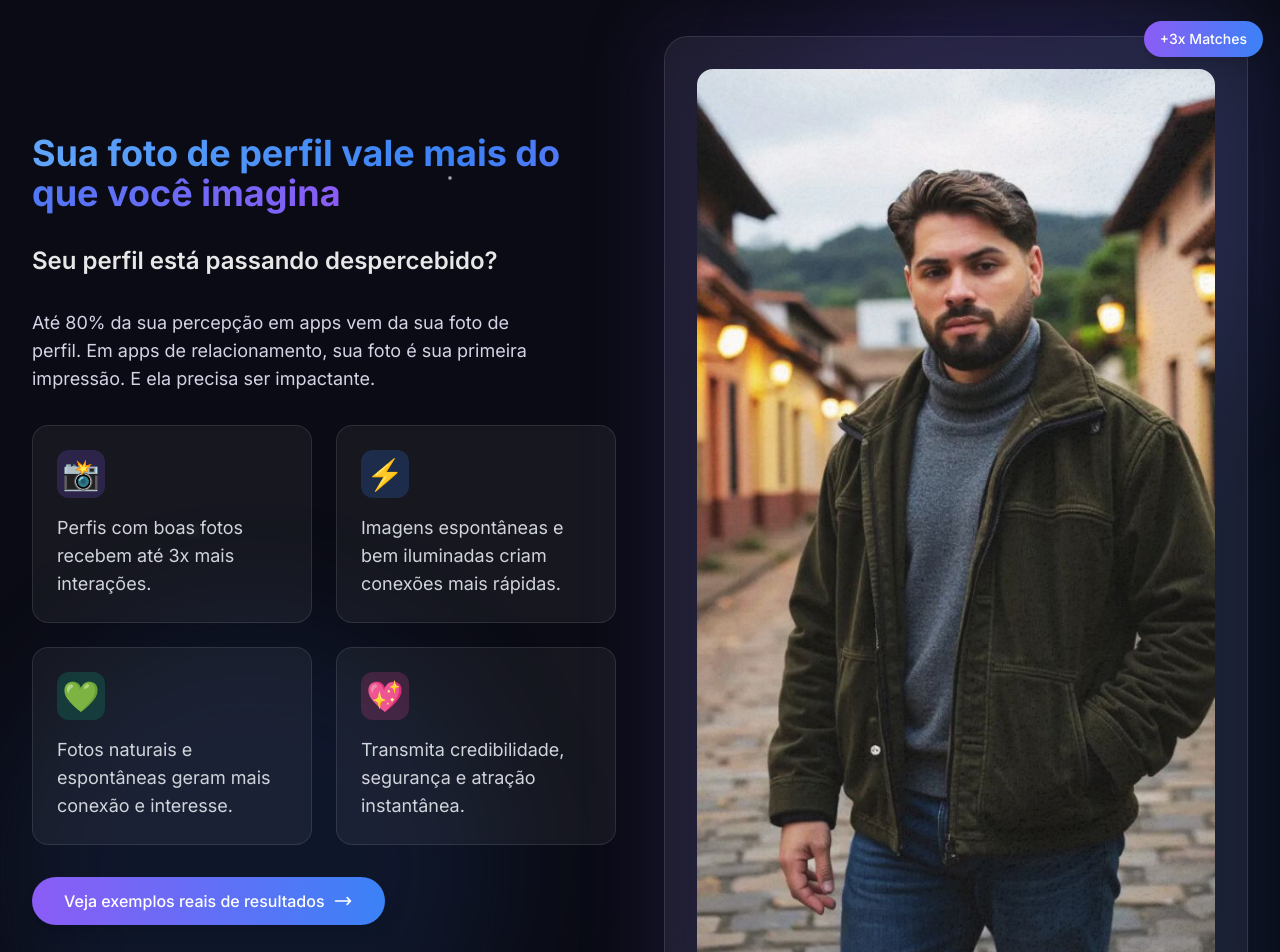
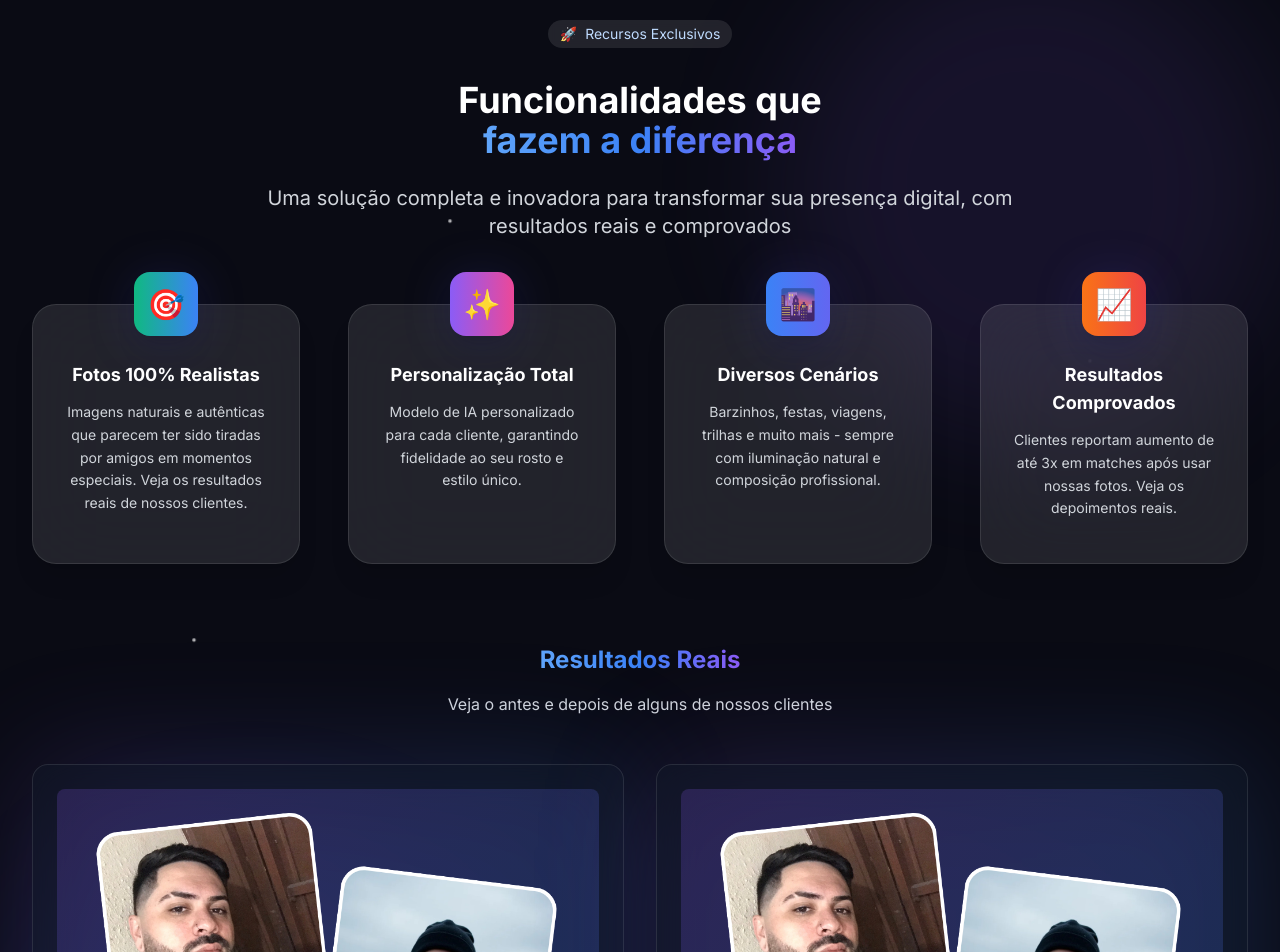
Before and after one commit to Aouza/matchepic, a Next.js app: page / in a window 1280 px wide. Shown: the part 860-1812 px from the top of the page. Built offline with nearby package versions, Linux system fonts and the light colour scheme.

Commit message:
feat: adiciona título e descrição premium à seção de preços, melhora espaçamento e visual dos planos

```diff
--- a/src/app/page.tsx
+++ b/src/app/page.tsx
@@ -9,127 +9,16 @@ import Results from "@/components/Results";
 import FAQ from "@/components/FAQ";
 import CTA from "@/components/CTA";
 import Footer from "@/components/Footer";
+import PricingUrgencyHeader from "@/components/PricingUrgencyHeader";
 
 export default function Home() {
   return (
     <main className="min-h-screen bg-[#0A0B14] text-white">
       <Hero />
 
-      {/* Seção mesclada: Valor do perfil + Primeiras impressões */}
-      <section className="relative py-24 overflow-hidden">
-        {/* Background com estrelas */}
-        <div className="absolute inset-0 overflow-hidden">
-          <div className="absolute w-1 h-1 bg-white rounded-full top-[20%] left-[35%] animate-twinkle"></div>
-          <div className="absolute w-1 h-1 bg-white rounded-full top-[50%] left-[15%] animate-twinkle delay-100"></div>
-          <div className="absolute w-1 h-1 bg-white rounded-full top-[30%] left-[85%] animate-twinkle delay-200"></div>
-          <div className="absolute w-1 h-1 bg-white rounded-full top-[70%] left-[65%] animate-twinkle delay-300"></div>
-        </div>
-        {/* Gradientes de fundo */}
-        <div className="absolute inset-0">
-          <div className="absolute top-0 right-0 w-[200px] h-[200px] sm:w-[350px] sm:h-[350px] lg:w-[500px] lg:h-[500px] bg-purple-500/10 rounded-full blur-3xl"></div>
-          <div className="absolute bottom-0 left-0 w-[200px] h-[200px] sm:w-[350px] sm:h-[350px] lg:w-[500px] lg:h-[500px] bg-blue-500/10 rounded-full blur-3xl"></div>
-        </div>
-        <div className="relative max-w-7xl mx-auto px-4 sm:px-6 lg:px-8">
-          <div className="grid grid-cols-1 lg:grid-cols-2 gap-12 items-center">
-            {/* Texto à esquerda */}
-            <div className="space-y-8">
-              <h2 className="text-3xl sm:text-4xl font-bold leading-tight">
-                <span className="bg-gradient-to-r from-blue-400 via-blue-500 to-purple-500 bg-clip-text text-transparent">
-                  Sua foto de perfil vale mais do que você imagina
-                </span>
-              </h2>
-              <h3 className="text-xl sm:text-2xl font-semibold text-white/90">
-                Seu perfil está passando despercebido?
-              </h3>
-              <p className="text-base sm:text-lg text-purple-100/90 mb-3 max-w-lg">
-                Até 80% da sua percepção em apps vem da sua foto de perfil. Em
-                apps de relacionamento, sua foto é sua primeira impressão. E ela
-                precisa ser impactante.
-              </p>
-              <div className="grid grid-cols-1 sm:grid-cols-2 gap-6">
-                <div className="bg-white/5 backdrop-blur-sm rounded-2xl p-6 border border-white/10">
-                  <div className="w-12 h-12 rounded-xl bg-purple-500/20 flex items-center justify-center mb-4">
-                    <span className="text-3xl">📸</span>
-                  </div>
-                  <p className="text-lg text-gray-300">
-                    Perfis com boas fotos recebem até 3x mais interações.
-                  </p>
-                </div>
-                <div className="bg-white/5 backdrop-blur-sm rounded-2xl p-6 border border-white/10">
-                  <div className="w-12 h-12 rounded-xl bg-blue-500/20 flex items-center justify-center mb-4">
-                    <span className="text-3xl">⚡</span>
-                  </div>
-                  <p className="text-lg text-gray-300">
-                    Imagens espontâneas e bem iluminadas criam conexões mais
-                    rápidas.
-                  </p>
-                </div>
-                <div className="bg-white/5 backdrop-blur-sm rounded-2xl p-6 border border-white/10">
-                  <div className="w-12 h-12 rounded-xl bg-emerald-500/20 flex items-center justify-center mb-4">
-                    <span className="text-3xl">💚</span>
-                  </div>
-                  <p className="text-lg text-gray-300">
-                    Fotos naturais e espontâneas geram mais conexão e interesse.
-                  </p>
-                </div>
-                <div className="bg-white/5 backdrop-blur-sm rounded-2xl p-6 border border-white/10">
-                  <div className="w-12 h-12 rounded-xl bg-pink-500/20 flex items-center justify-center mb-4">
-                    <span className="text-3xl">💖</span>
-                  </div>
-                  <p className="text-lg text-gray-300">
-                    Transmita credibilidade, segurança e atração instantânea.
-                  </p>
-                </div>
-              </div>
-              <div className="mt-8">
-                <a
-                  href="#resultados"
-                  className="inline-flex items-center gap-2 px-8 py-3 rounded-full bg-gradient-to-r from-purple-500 to-blue-500 text-white font-medium hover:opacity-90 transition-all duration-200 shadow-lg text-base group"
-                >
-                  Veja exemplos reais de resultados
-                  <svg
-                    className="w-5 h-5 transform group-hover:translate-x-1 transition-transform"
-                    fill="none"
-                    viewBox="0 0 24 24"
-                    stroke="currentColor"
-                  >
-                    <path
-                      strokeLinecap="round"
-                      strokeLinejoin="round"
-                      strokeWidth={2}
-                      d="M17 8l4 4m0 0l-4 4m4-4H3"
-                    />
-                  </svg>
-                </a>
-              </div>
-            </div>
-            {/* Mockup à direita */}
-            <div className="relative">
-              <div className="absolute -inset-4 bg-gradient-to-r from-purple-500/30 to-blue-500/30 rounded-3xl blur-2xl opacity-40"></div>
-              <div className="relative bg-white/5 backdrop-blur-2xl rounded-3xl border border-white/10 shadow-2xl p-6 sm:p-8">
-                <div className="aspect-[9/16] rounded-2xl overflow-hidden bg-gradient-to-br from-purple-500/20 to-blue-500/20">
-                  <img
-                    src="/hero_images/lucv.jpg"
-                    alt="Mockup do App"
-                    className="w-full h-full object-cover"
-                  />
-                </div>
-                {/* Badges flutuantes */}
-                <div className="absolute -top-4 -right-4 bg-gradient-to-r from-purple-500 to-blue-500 px-4 py-2 rounded-full text-sm font-medium text-white shadow-lg">
-                  +3x Matches
-                </div>
-                <div className="absolute -bottom-4 -left-4 bg-gradient-to-r from-blue-500 to-purple-500 px-4 py-2 rounded-full text-sm font-medium text-white shadow-lg">
-                  72h de Entrega
-                </div>
-              </div>
-            </div>
-          </div>
-        </div>
-      </section>
-
       <Features />
       <HowItWorks />
-
+      <PricingUrgencyHeader />
       <Pricing />
       <Results />
       <FAQ />
--- a/src/components/Features.tsx
+++ b/src/components/Features.tsx
@@ -78,18 +78,6 @@ const Features = () => {
       </div>
 
       <div className="relative max-w-7xl mx-auto px-4 sm:px-6 lg:px-8">
-        <div className="text-center mb-16">
-          <h2 className="text-3xl sm:text-4xl font-bold mb-4">
-            <span className="bg-gradient-to-r from-blue-400 via-purple-400 to-blue-500 bg-clip-text text-transparent">
-              Por que o photai.gen funciona melhor que filtros ou ensaio?
-            </span>
-          </h2>
-          <p className="text-lg text-gray-300 max-w-2xl mx-auto">
-            Nossa IA foi treinada com milhares de fotos profissionais para criar
-            imagens que destacam sua melhor versão.
-          </p>
-        </div>
-
         {/* Badge de destaque */}
         <div className="flex justify-center mb-6 sm:mb-8">
           <div className="inline-flex items-center space-x-2 rounded-full bg-white/10 px-3 py-1 text-xs sm:text-sm text-blue-200 backdrop-blur-sm">
--- a/src/components/PricingUrgencyHeader.tsx
+++ b/src/components/PricingUrgencyHeader.tsx
@@ -26,8 +26,8 @@ const PricingUrgencyHeader = () => (
       </div>
     </div>
     {/* Comparativo photai.gen vs Ensaio Tradicional */}
-    <div className="max-w-4xl mx-auto px-4 sm:px-6 lg:px-8 mb-16">
-      <div className="bg-[#181A23] border border-white/10 rounded-2xl shadow-xl p-8">
+    <div className="max-w-4xl mx-auto px-4 sm:px-6 lg:px-8 mb-20">
+      <div className="bg-[#181A23] border border-white/10 rounded-2xl shadow-xl shadow-blue-950/30 p-8">
         <div className="text-center mb-2">
           <h3 className="text-xl sm:text-2xl font-bold text-white mb-1">
             Comparativo: photai.gen vs Ensaio Tradicional
@@ -38,7 +38,13 @@ const PricingUrgencyHeader = () => (
         </div>
         <div className="grid grid-cols-1 md:grid-cols-2 gap-8 mt-6">
           {/* photai.gen */}
-          <div className="rounded-xl border border-blue-500/30 bg-gradient-to-br from-blue-900/10 to-blue-900/0 p-6 flex flex-col gap-3">
+          <div className="relative rounded-xl border border-blue-500/30 bg-gradient-to-br from-blue-900/10 to-blue-900/0 p-6 flex flex-col gap-3">
+            {/* Selo */}
+            <div className="absolute -top-6 left-1/2 -translate-x-1/2 md:left-4 md:translate-x-0">
+              <span className="inline-flex items-center gap-2 bg-blue-600/10 text-blue-400 rounded-full px-4 py-1 text-xs font-semibold shadow-md">
+                💡 Escolha inteligente
+              </span>
+            </div>
             <div className="flex items-center gap-3 mb-2">
               <div className="w-9 h-9 rounded-xl bg-gradient-to-r from-blue-500 to-blue-700 flex items-center justify-center text-white font-bold text-lg">
                 M
@@ -58,21 +64,21 @@ const PricingUrgencyHeader = () => (
               </span>
             </div>
             <div className="flex items-center gap-2 text-sm">
-              <span className="text-lg">⚡</span>
+              <span className="text-lg">⏱️</span>
               <span className="text-gray-300">Tempo</span>
               <span className="ml-auto font-bold text-emerald-400">
                 Até 72h
               </span>
             </div>
             <div className="flex items-center gap-2 text-sm">
-              <span className="text-lg">🎯</span>
+              <span className="text-lg">📍</span>
               <span className="text-gray-300">Locais & Estilos</span>
               <span className="ml-auto font-bold text-emerald-400">
                 Vários presets
               </span>
             </div>
             <div className="flex items-center gap-2 text-sm">
-              <span className="text-lg">✨</span>
+              <span className="text-lg">📆</span>
               <span className="text-gray-300">Agendamento</span>
               <span className="ml-auto font-bold text-emerald-400">
                 Online, prático
```
Also changed, not shown: src/components/Pricing.tsx (+79 -43 lines).
